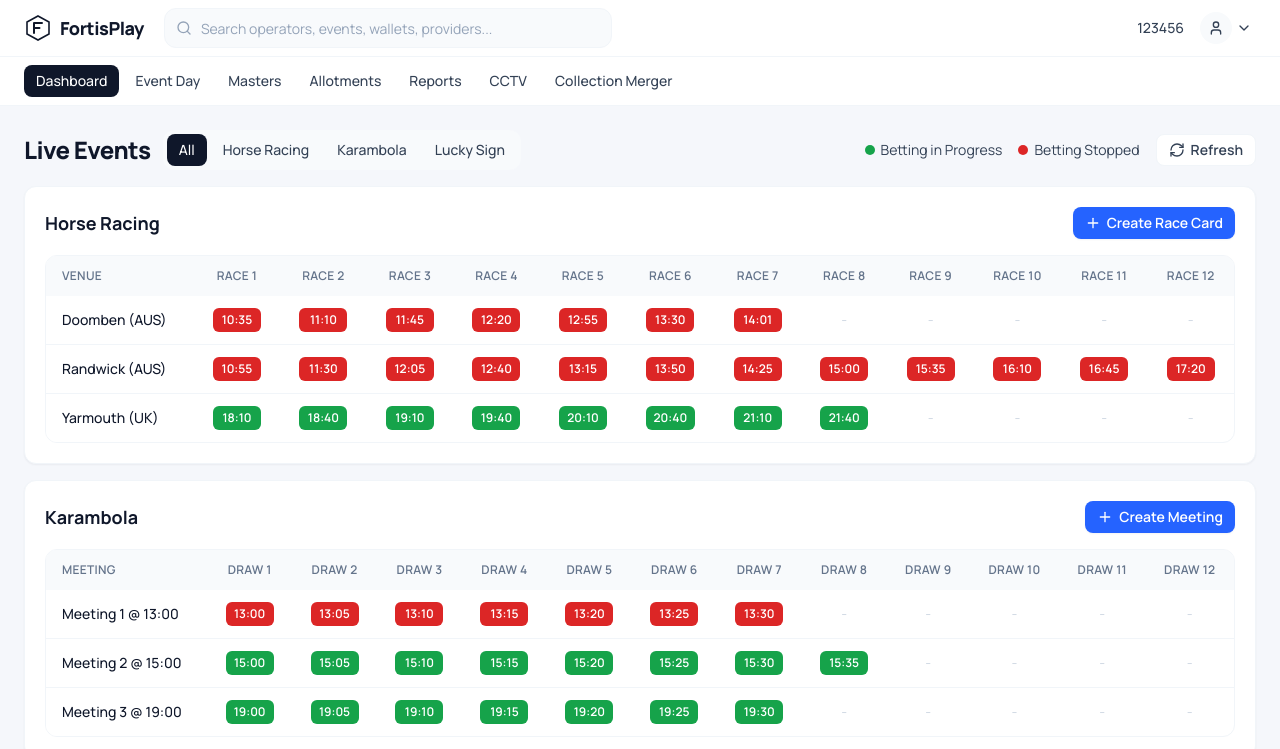
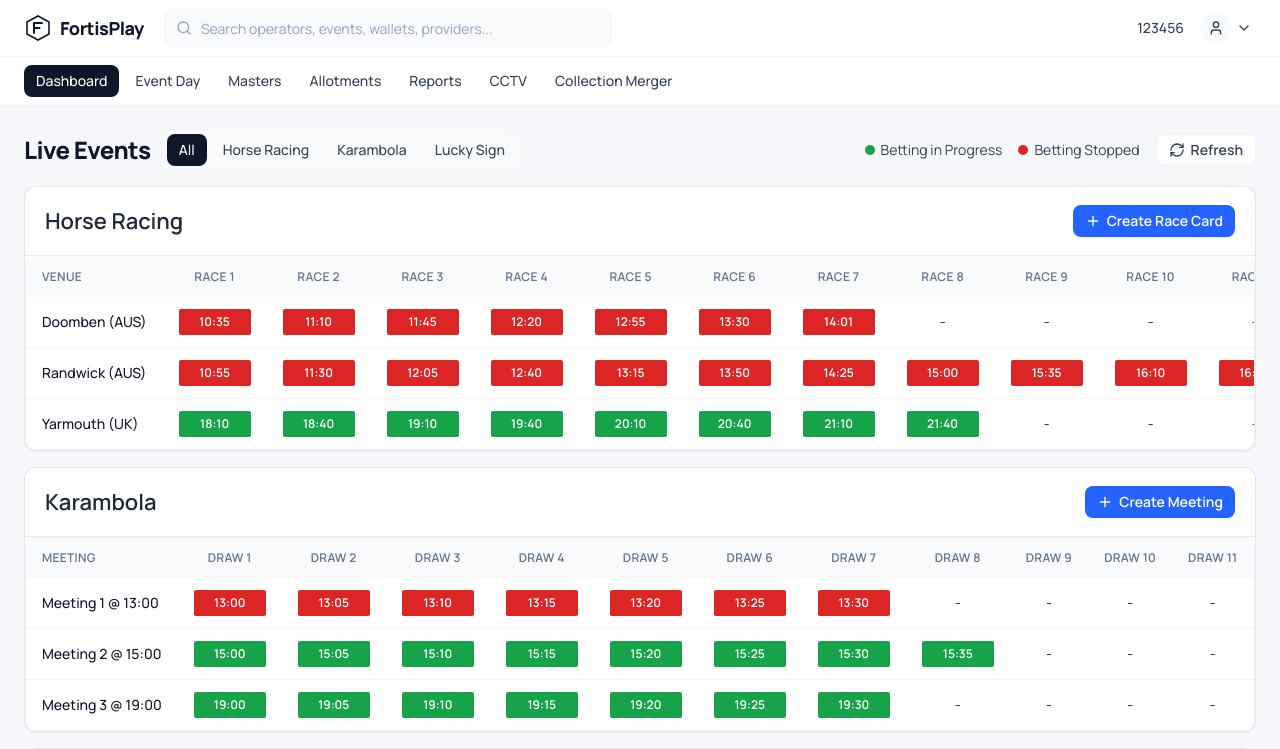
Before and after one commit to Vinay-1206/FortisPlay, a Next.js app: page /dashboard in a window 1280 px wide. Shown: the top 749 px of the page. Built offline with nearby package versions, Linux system fonts and the light colour scheme.

Commit message:
badge, card updated

```diff
--- a/src/components/dashboard/EventScheduleTable.tsx
+++ b/src/components/dashboard/EventScheduleTable.tsx
@@ -33,7 +33,7 @@
                   {slot && slot.time ? (
                     <Badge status={slot.status}>{slot.time}</Badge>
                   ) : (
-                    <span className="text-ink-300">-</span>
+                    <span className="text-ink-900">-</span>
                   )}
                 </Td>
               );
--- a/src/components/ui/Badge.tsx
+++ b/src/components/ui/Badge.tsx
@@ -18,7 +18,7 @@
   return (
     <span
       className={cn(
-        'inline-flex h-6 min-w-[3rem] items-center justify-center rounded-md px-2 text-xs font-semibold',
+        'inline-flex h-[26px] min-w-[72px] items-center justify-center rounded-[2px] px-3 text-[12px] font-semibold leading-none',
         statusStyles[status],
         className,
       )}
--- a/src/components/ui/Card.tsx
+++ b/src/components/ui/Card.tsx
@@ -5,16 +5,15 @@
   noPadding?: boolean;
 }
 
-/**
- * Base surface card: white background, subtle border + shadow, 12px radius.
- * Mirrors the "Horse Racing / Karambola / Lucky Sign" group containers.
- */
-export function Card({ className, noPadding, children, ...props }: CardProps) {
+export function Card({
+  className,
+  children,
+  ...props
+}: CardProps) {
   return (
     <div
       className={cn(
-        'rounded-xl border border-surface-muted bg-white shadow-card',
-        !noPadding && 'p-4 sm:p-5',
+        'overflow-hidden rounded-xl border border-[#0F172A]/10 bg-white shadow-[0_1px_2px_rgba(0,0,0,0.05)]',
         className,
       )}
       {...props}
@@ -24,10 +23,17 @@
   );
 }
 
-export function CardHeader({ className, children, ...props }: HTMLAttributes<HTMLDivElement>) {
+export function CardHeader({
+  className,
+  children,
+  ...props
+}: HTMLAttributes<HTMLDivElement>) {
   return (
     <div
-      className={cn('mb-4 flex flex-wrap items-center justify-between gap-3', className)}
+      className={cn(
+        'flex h-[69px] items-center justify-between border-b border-[#EAEEF2] px-5 py-4',
+        className,
+      )}
       {...props}
     >
       {children}
@@ -35,9 +41,19 @@
   );
 }
 
-export function CardTitle({ className, children, ...props }: HTMLAttributes<HTMLHeadingElement>) {
+export function CardTitle({
+  className,
+  children,
+  ...props
+}: HTMLAttributes<HTMLHeadingElement>) {
   return (
-    <h2 className={cn('text-lg font-bold text-ink-900', className)} {...props}>
+    <h2
+      className={cn(
+        'text-[22px] font-semibold text-[#1F2937]',
+        className,
+      )}
+      {...props}
+    >
       {children}
     </h2>
   );
```
